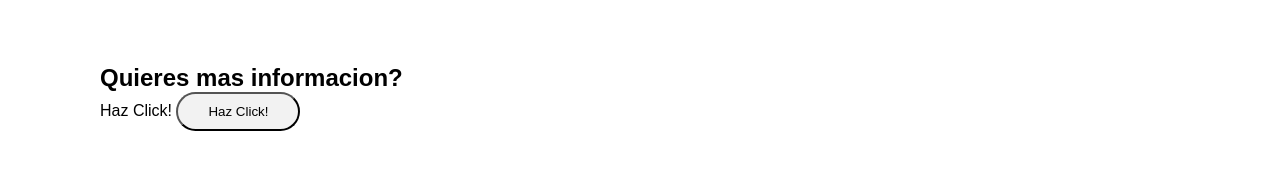
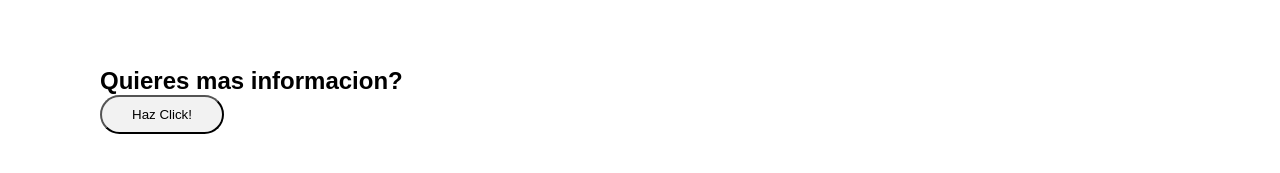
Before and after one commit to DiegoGomezcor4/DiegoGomezcor4.github.io, a plain HTML site: page index.html in a window 1280 px wide. Shown: the part 1579-1752 px from the top of the page. Drawn offline with nearby package versions, Linux system fonts and the light colour scheme.

Commit message:
cambio-en-botones

```diff
--- a/css/styles.css
+++ b/css/styles.css
@@ -301,6 +301,7 @@ main .social-icons #youtube {
 .btn-link.activo {
    color: #fff;
    background: #25D366;
+   font-size: 18px;
 }
 
 /* boton de mas informacion */
--- a/index.html
+++ b/index.html
@@ -8,6 +8,7 @@
     <link rel="stylesheet" href="/css/styles.css">
     <title>Mi Curriculo 3</title>
 </head>
+
 <body>
     <header>
 
@@ -70,7 +71,7 @@
                 <span>Escuela de Ingenieria de Informática, Universidad de Buenos Aires</span>
             </div>
 
-                <div id="experiencia" >
+            <div id="experiencia">
                 <a name="ancla-experiencia"></a>
                 <strong>Experiencia</strong>
                 <ul> Desarrollo de software
@@ -95,7 +96,9 @@
         <p>
             <a name="ancla-acerca"></a>
             <strong>Acerca de mi:</strong>
-                Lorem ipsum dolor sit amet, consectetur adipisicing elit. Iste officia perspiciatis quia quibusdam magni quisquam cupiditate nisi iure, accusantium harum consequatur? Autem dolorem reprehenderit aperiam quisquam tenetur enim repellendus aliquid?
+            Lorem ipsum dolor sit amet, consectetur adipisicing elit. Iste officia perspiciatis quia quibusdam magni
+            quisquam cupiditate nisi iure, accusantium harum consequatur? Autem dolorem reprehenderit aperiam quisquam
+            tenetur enim repellendus aliquid?
         </p>
 
         <!-- enlaces redes -->
@@ -167,13 +170,14 @@
 
             <h2>Quieres mas informacion?</h2>
 
-        Haz Click!     <button type="button" onclick="return aparecer()" class="btn-link">Haz Click!</button>
+            <button type="button" onclick="return aparecer()" class="btn-link">Haz Click!</button>
 
             <div id="demo">
 
                 <p>Algunas imagenes</p>
                 <img src="/imagenes/estilos-de-páginas-web5.jpeg" alt="estilos" class="imagen-final">
-        <img src="/imagenes/diseno-de-paginas-web-para-pymes-se-esta-perdiendo-lo-basico.jpg" alt="imagen-pagina" class="imagen-final">
+                <img src="/imagenes/diseno-de-paginas-web-para-pymes-se-esta-perdiendo-lo-basico.jpg"
+                    alt="imagen-pagina" class="imagen-final">
 
             </div>
 
@@ -186,4 +190,5 @@
     <script src="./js/main2.js"></script>
 
 </body>
+
 </html>
```
Lines whose indentation alone changed are shown as unchanged.
